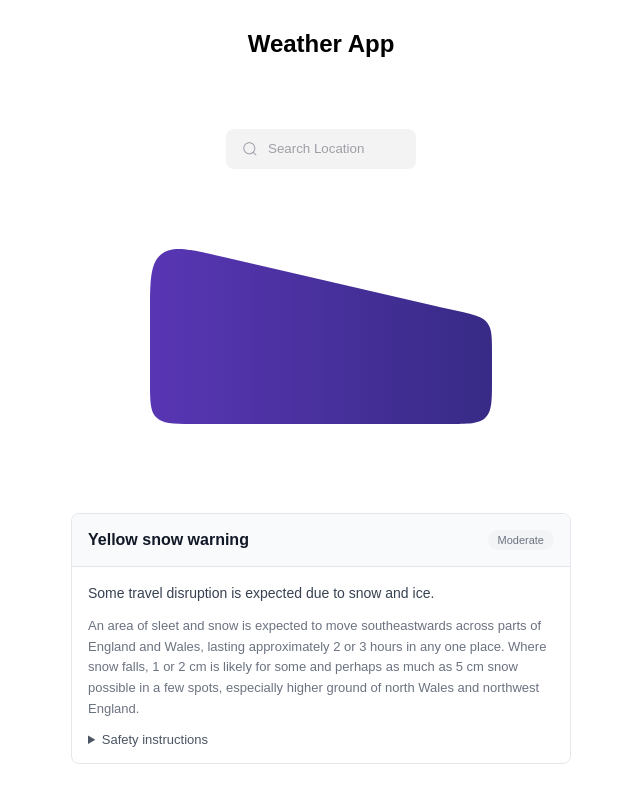
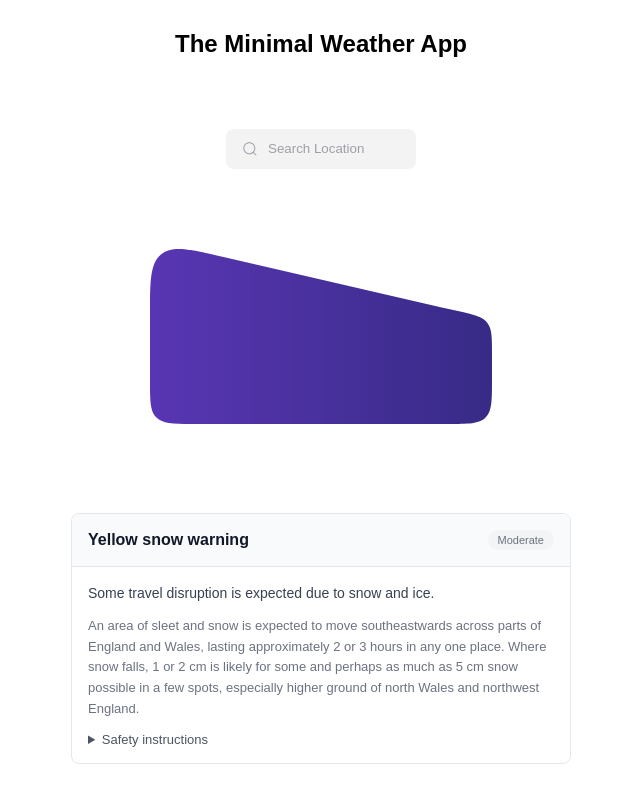
Before and after one commit to leisingha/weatherApp, a plain HTML site: page index.html in a window 1280 px wide. Shown: the whole page, without its empty margins (319-959 px from the left). Drawn offline with Linux system fonts and the light colour scheme; no server answers.

```diff
--- a/index.html
+++ b/index.html
@@ -8,7 +8,7 @@
   <body>
     <header>
       <nav>
-        <h1>Weather App</h1>
+        <h1>The Minimal Weather App</h1>
       </nav>
     </header>
     <main>
```
